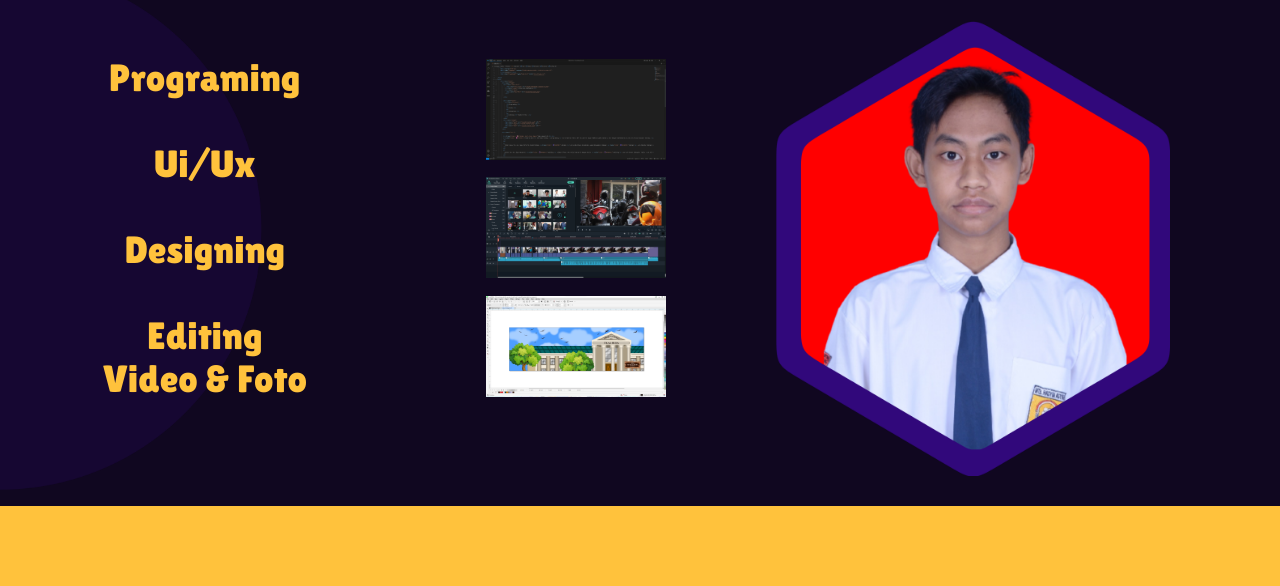
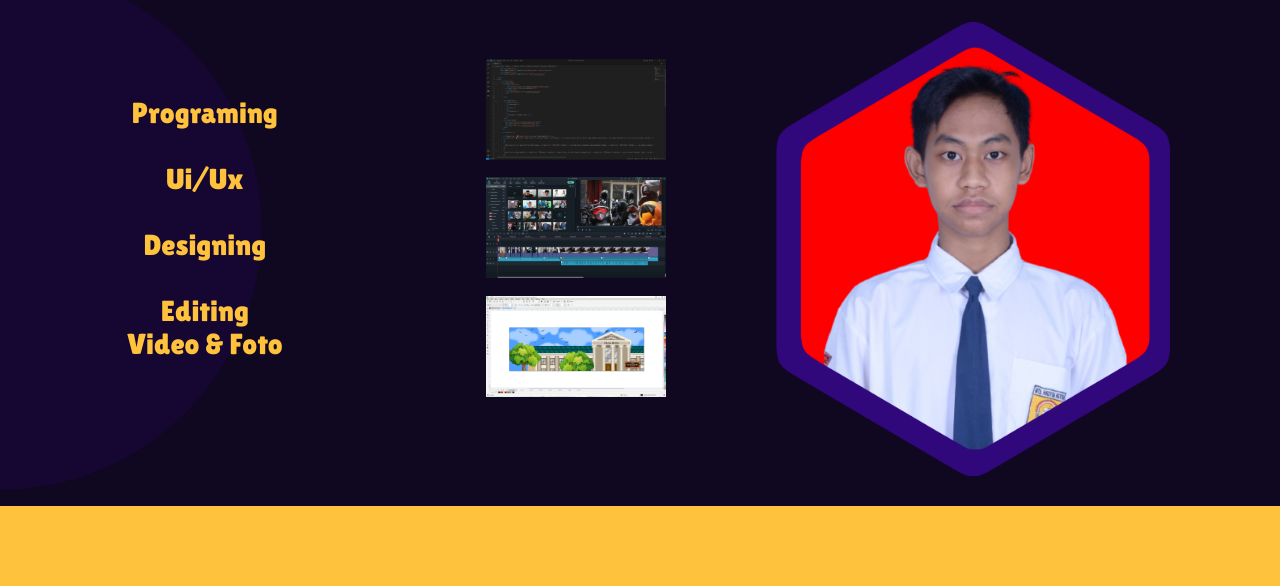
Before and after one commit to Zoryudin/zoryudin.github.io, a plain HTML site: page index.html in a window 1280 px wide. Shown: the part 50-636 px from the top of the page. Drawn offline with Linux system fonts and the light colour scheme.

Commit message:
Update style.css

```diff
--- a/css/style.css
+++ b/css/style.css
@@ -119,7 +119,7 @@ body{
 }
 
 .kerjaan{
-    font-size: 38px;
+    font-size: 29px;
     width: 100%;
     text-align: center;
     display: flexbox;
```
